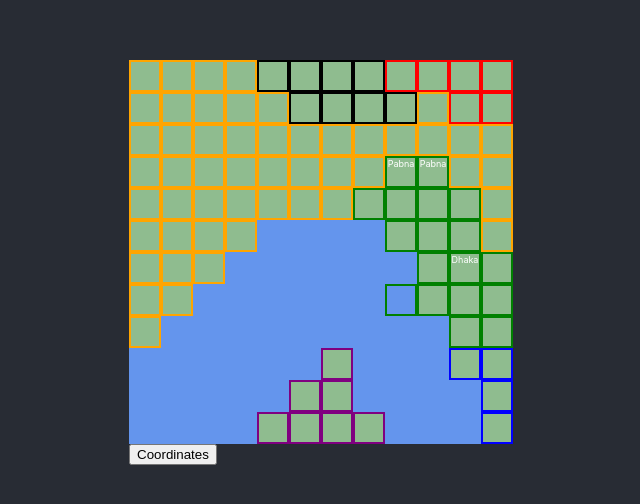
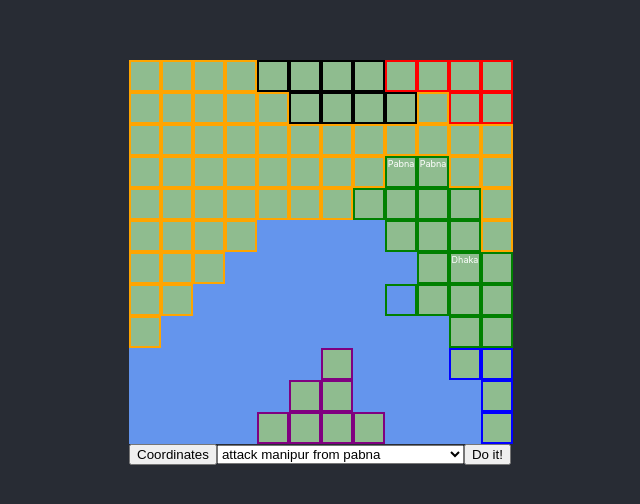
Before and after one commit to monjurkhuda/hukm, a React (Create React App) app: page / in a window 1280 px wide. Shown: the part 148-652 px from the top of the page, without its empty margins (319-959 px from the left). Built offline with nearby package versions, Linux system fonts and the light colour scheme.

Commit message:
action bar wip

```diff
--- a/src/components/Map.jsx
+++ b/src/components/Map.jsx
@@ -237,6 +237,17 @@ function Map() {
           </>
         )}
       </div>
+      <div>
+        <select name="cars" id="cars">
+          <option value="attackmanipurfrompabna">
+            attack manipur from pabna
+          </option>
+          <option value="move10infantryfromdhakatopabna">
+            move 10 infantry from dhaka to pabna
+          </option>
+        </select>
+        <button>Do it!</button>
+      </div>
     </div>
   );
 }
```
